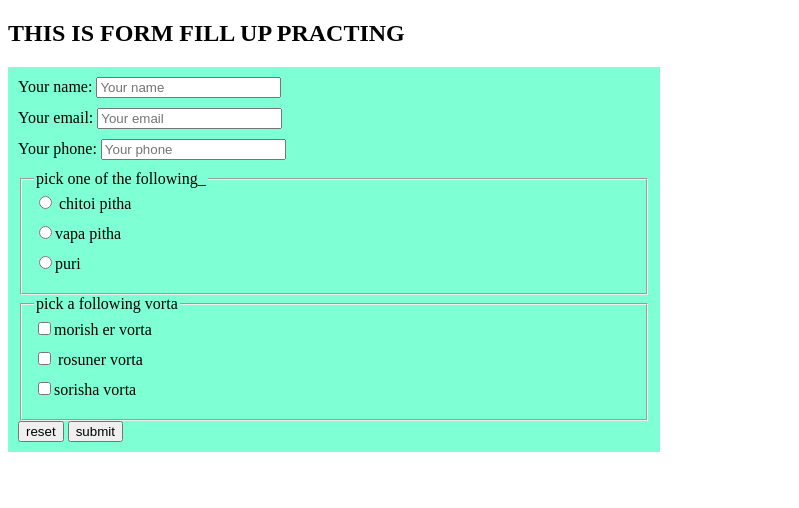
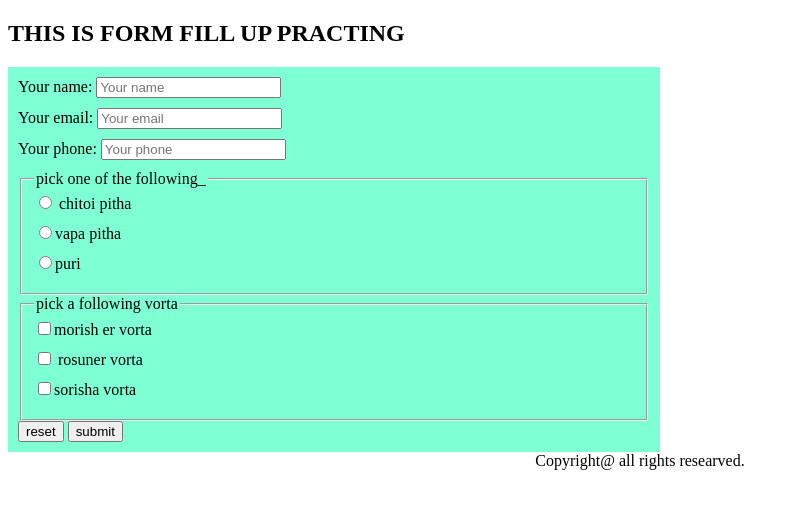
Before and after one commit to sipon2023/form-fill-up, a plain HTML site: page index.html in a window 1280 px wide. Shown: the whole page, without its empty margins (0-799 px from the left). Drawn offline with Linux system fonts and the light colour scheme.

Commit message:
2nd commit

```diff
--- a/index.html
+++ b/index.html
@@ -67,6 +67,7 @@
 
     </main>
     <footer>
+        Copyright@ all rights researved.
 
 
     </footer>
--- a/style.css
+++ b/style.css
@@ -8,3 +8,8 @@ form{
     padding: 10px;
     width: 50%;
 }
+
+footer{
+    height: 20px;
+    text-align: center;
+}
```
